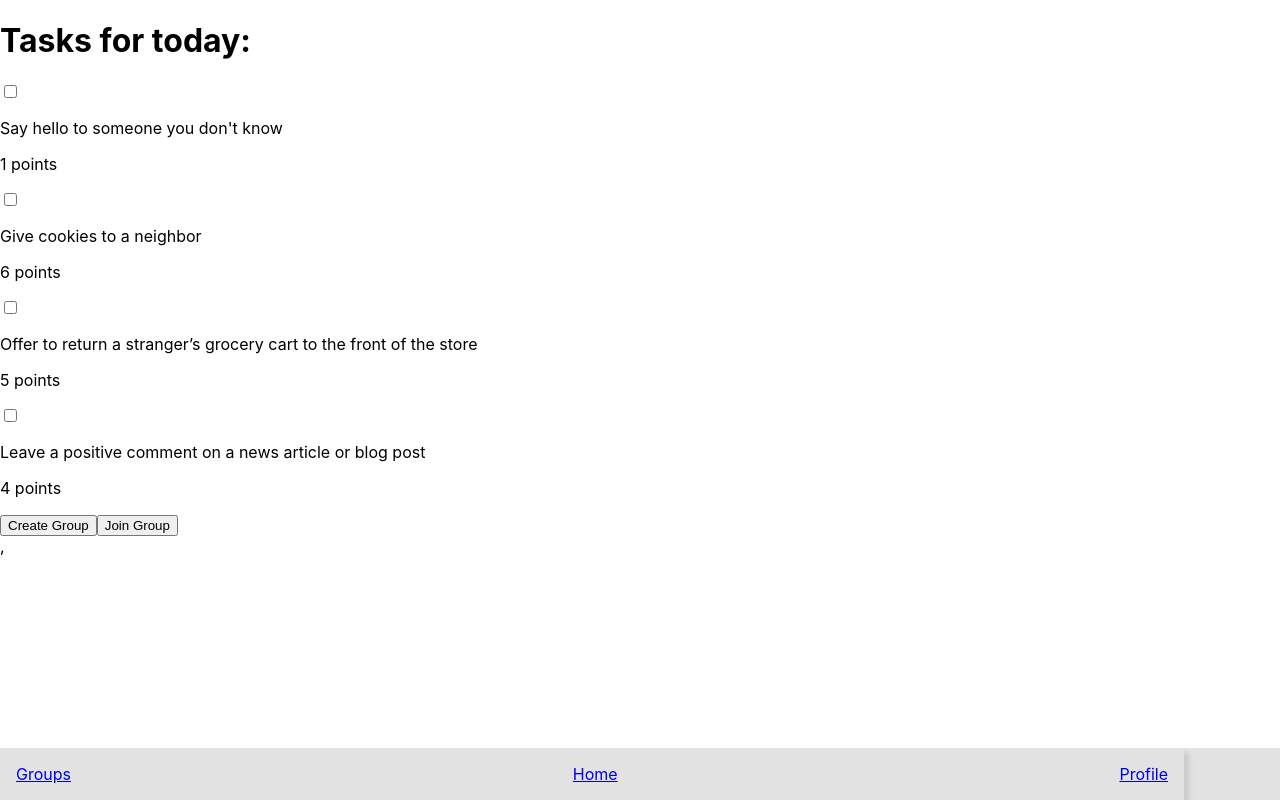
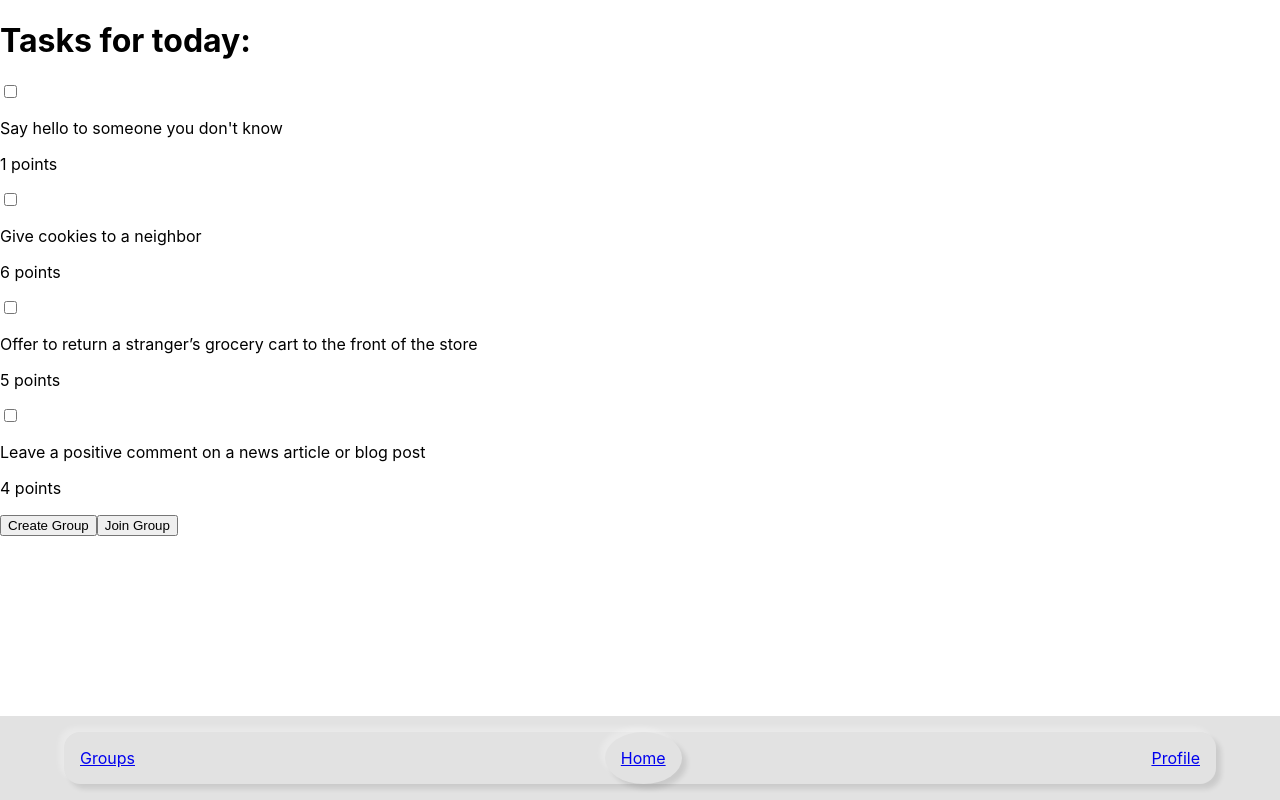
Before and after one commit to wycowley/GunnHacks8, a React (Create React App) app: page / in a window 1280 px wide. Built offline with nearby package versions, Linux system fonts and the light colour scheme; no server answers; the database is empty; sample sign-in values are in the browser's storage.

Commit message:
navbar and bug fix

```diff
--- a/src/components/Leaderboard.jsx
+++ b/src/components/Leaderboard.jsx
@@ -6,7 +6,7 @@ import { useEffect, useState, useRef } from "react";
 const db = getFirestore();
 const Leaderboard = (props) => {
     const [user, loading, error] = useAuthState(getAuth());
-    const [points, setPoints] = useState([{ name: "", points: 0 }]);
+    const [points, setPoints] = useState([{}]);
     const [name, setName] = useState("");
     const inviteButton = useRef(null);
     useEffect(() => {
@@ -46,11 +46,11 @@ const Leaderboard = (props) => {
                 return (
                     <div key={index}>
                         {/* number of points user has */}
-                        <h1>{data.points}</h1>
+                        <h1>{data?.points}</h1>
                         {/* display name of user */}
-                        <h1>{data.name}</h1>
+                        <h1>{data?.name}</h1>
                         {/* profile img */}
-                        <img src={data.profileImg}></img>
+                        <img src={data?.profileImg}></img>
                     </div>
                 );
             })}
--- a/src/components/NavBar.jsx
+++ b/src/components/NavBar.jsx
@@ -5,6 +5,7 @@ import { useEffect, useState } from "react";
 const NavBar = () => {
     let location = useLocation();
     const [active, setActive] = useState(location.pathname);
+
     useEffect(() => {
         if (location.pathname === "/") {
             setActive("home");
@@ -14,17 +15,16 @@ const NavBar = () => {
             setActive("profile");
         }
     }, [location]);
-    console.log(location.pathname);
     return (
         <div className='navbar'>
             <div>
-                <div>
+                <div className={active == "groups" ? "currentLoc" : ""}>
                     <Link to='/groups'>Groups</Link>
                 </div>
-                <div className='home-container'>
+                <div className={active == "home" ? "currentLoc" : ""}>
                     <Link to='/'>Home</Link>
                 </div>
-                <div>
+                <div className={active == "profile" ? "currentLoc" : ""}>
                     <Link to='/profile'>Profile</Link>
                 </div>
             </div>
--- a/src/components/Task.jsx
+++ b/src/components/Task.jsx
@@ -11,7 +11,7 @@ const Task = ({ points, description, user, index, onSelected }, ...props) => {
             console.log(index);
             getMatchingPrompt();
         }
-    }, [user]);
+    }, [user, points, description]);
     const getMatchingPrompt = async () => {
         // needs to match the same date, and the same description
         const userTasks = collection(doc(db, "users", user.uid), "tasks");
--- a/src/components/components.css
+++ b/src/components/components.css
@@ -5,6 +5,7 @@
     background-color: var(--main-gray);
     position: fixed;
     bottom: 0%;
+    padding: 1rem 0;
 }
 
 .navbar > div {
@@ -15,7 +16,15 @@
     width: 90%;
     background-color: var(--main-gray);
     box-shadow: var(--outline-box-shadow);
+    /* padding: 2rem; */
+    margin-left: 5%;
+    border-radius: 1rem;
+}
+.navbar > div > div {
     padding: 1rem;
 }
-.navbar > div > div {
+
+.currentLoc {
+    box-shadow: var(--outline-box-shadow);
+    border-radius: 50%;
 }
--- a/src/index.js
+++ b/src/index.js
@@ -10,7 +10,6 @@ ReactDOM.render(
         <HashRouter>
             <App />
         </HashRouter>
-        ,
     </React.StrictMode>,
     document.getElementById("root")
 );
--- a/src/pages/group/Groups.jsx
+++ b/src/pages/group/Groups.jsx
@@ -8,6 +8,7 @@ const db = getFirestore();
 
 const Groups = () => {
     const [user, loading, error] = useAuthState(getAuth());
+    const [loadingGroups, setLoadingGroups] = useState(true);
     const [leaderboardIds, setLeaderboardIds] = useState([]);
     useEffect(() => {
         if (!loading) {
@@ -21,11 +22,11 @@ const Groups = () => {
         const userRef = doc(db, "users", user.uid);
         const document = await getDoc(userRef);
         setLeaderboardIds(document.data().groups);
-        console.log(document.data().groups);
     };
 
     return (
         <div>
+            {leaderboardIds.length == 0 && !loadingGroups ? <h1>You don't have Groups yet!</h1> : <></>}
             {leaderboardIds.map((data, index) => {
                 // renders each of the leaderboards for each group that you are in
                 return <Leaderboard key={data.id} id={data.id} />;
```
